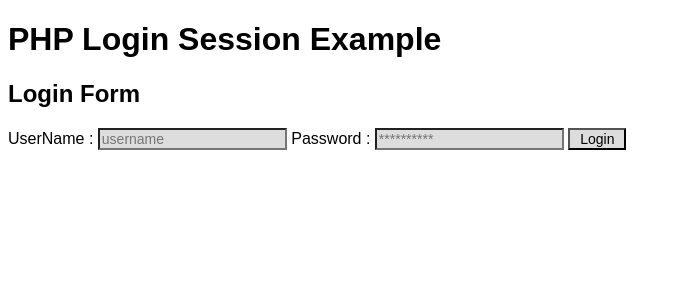
After one commit to GeorgiePorgiePuddinPie/ecommerce, a PHP site: page / in a window 1280 px wide. The commit adds this page. Shown: the top 300 px of the page, without its empty margins (0-680 px from the left). Run offline with PHP 8.4, Linux system fonts and the light colour scheme.

Commit message:
added login

```diff
--- a/Shopping_Cart.js
+++ b/Shopping_Cart.js
@@ -1,4 +1,3 @@
-<<<<<<< HEAD
 // Dynamically populate the table with shopping list items.
 //Step below can be done via PHP and AJAX, too.
 function doShowAll() {
@@ -98,7 +97,7 @@ function calculateTotal() {
     document.getElementById("TotalPrice").value = parseFloat(unitPrice * units).toFixed(2);
 }
 
-=======
+/* =======
 // Dynamically populate the table with shopping list items.
 //Step below can be done via PHP and AJAX, too.
 function doShowAll() {
@@ -158,5 +157,4 @@ function calculateTotal() {
     var unitPrice = document.getElementById("UnitPrice").value;
     var units = document.getElementById("Units").value;
     document.getElementById("TotalPrice").value = parseFloat(unitPrice * units).toFixed(2);
-}
->>>>>>> da6166791a464181af5ac5f8076add3aa66045f9
+} */
--- a/getProducts.php
+++ b/getProducts.php
@@ -1,4 +1,3 @@
-<<<<<<< HEAD
 <?php
 $conn = mysqli_connect('localhost','root','','cs3320');
 if (!$conn)
@@ -16,7 +15,7 @@ $returnProduct = $returnProduct ."]";
 echo $returnProduct;
 
 mysqli_close($conn);
-=======
+/* =======
 <?php
 $conn = mysqli_connect('localhost','root','','cs3320');
 if (!$conn)
@@ -34,6 +33,5 @@ $result = mysqli_query($conn,$sql);
     $returnProduct = $returnProduct ."]";
 echo $returnProduct;
 
-mysqli_close($conn);
->>>>>>> da6166791a464181af5ac5f8076add3aa66045f9
+mysqli_close($conn); */
 ?>
--- /dev/null
+++ b/index.php
@@ -0,0 +1,30 @@
+<?php
+include('login.php'); // Includes Login Script
+
+if(isset($_SESSION['login_user'])){
+header("location: profile.php");
+}
+?>
+<!DOCTYPE html>
+<html>
+<head>
+<title>Login Form in PHP with Session</title>
+<link href="styles.css" rel="stylesheet" type="text/css">
+</head>
+<body>
+<div id="main">
+<h1>PHP Login Session Example</h1>
+<div id="login">
+<h2>Login Form</h2>
+<form action="" method="post">
+<label>UserName :</label>
+<input id="name" name="username" placeholder="username" type="text">
+<label>Password :</label>
+<input id="password" name="password" placeholder="**********" type="password">
+<input name="submit" type="submit" value=" Login ">
+<span><?php echo $error; ?></span>
+</form>
+</div>
+</div>
+</body>
+</html>
--- /dev/null
+++ b/login.php
@@ -0,0 +1,46 @@
+<?php
+session_start(); // Starting Session
+$error=''; // Variable To Store Error Message
+if (isset($_POST['submit'])) {
+if (empty($_POST['username']) || empty($_POST['password'])) {
+$error = "Username or Password is invalid";
+}
+else
+{
+// Define $username, $password, Database
+$username=$_POST['username'];
+$password=$_POST['password'];
+// Establishing Connection with Server by passing server_name, user_id and password as a parameter
+$conn = mysqli_connect('localhost','root','','cs3320');
+if (!$conn)
+{
+    die('Could not connect: ' . mysql_error());
+}
+
+
+
+
+
+// To protect MySQL injection for Security purpose
+$username = stripslashes($username);
+$password = stripslashes($password);
+$username = $conn->real_escape_string($username);
+$password = $conn->real_escape_string($password);
+// Selecting Database
+//$db = mysql_select_db("usercredentials", $connection);
+// SQL query to fetch information of registerd users and finds user match.
+$sql="SELECT * FROM usercredentials WHERE password='$password' AND username='$username';";
+//$query = mysql_query("select * from usercredentials where password='$password' AND username='$username'", $connection);
+$result = mysqli_query($conn,$sql);
+$rows = mysqli_num_rows($result);
+echo $rows;
+if ($rows == 1) {
+    $_SESSION['login_user']=$username; // Initializing Session
+    header("location: Main_Page.html"); // Redirecting To Other Page
+} else {
+    $error = "Username or Password is invalid";
+}
+mysqli_close($conn); // Closing Connection
+}
+}
+?>
```
Also changed, not shown: Main_Page.html (added, +36 -0 lines), logout.php (added, +7 -0 lines), profile.php (added, +19 -0 lines), session.php (added, +17 -0 lines), Shopping_Cart.html (line endings or trailing spaces).
